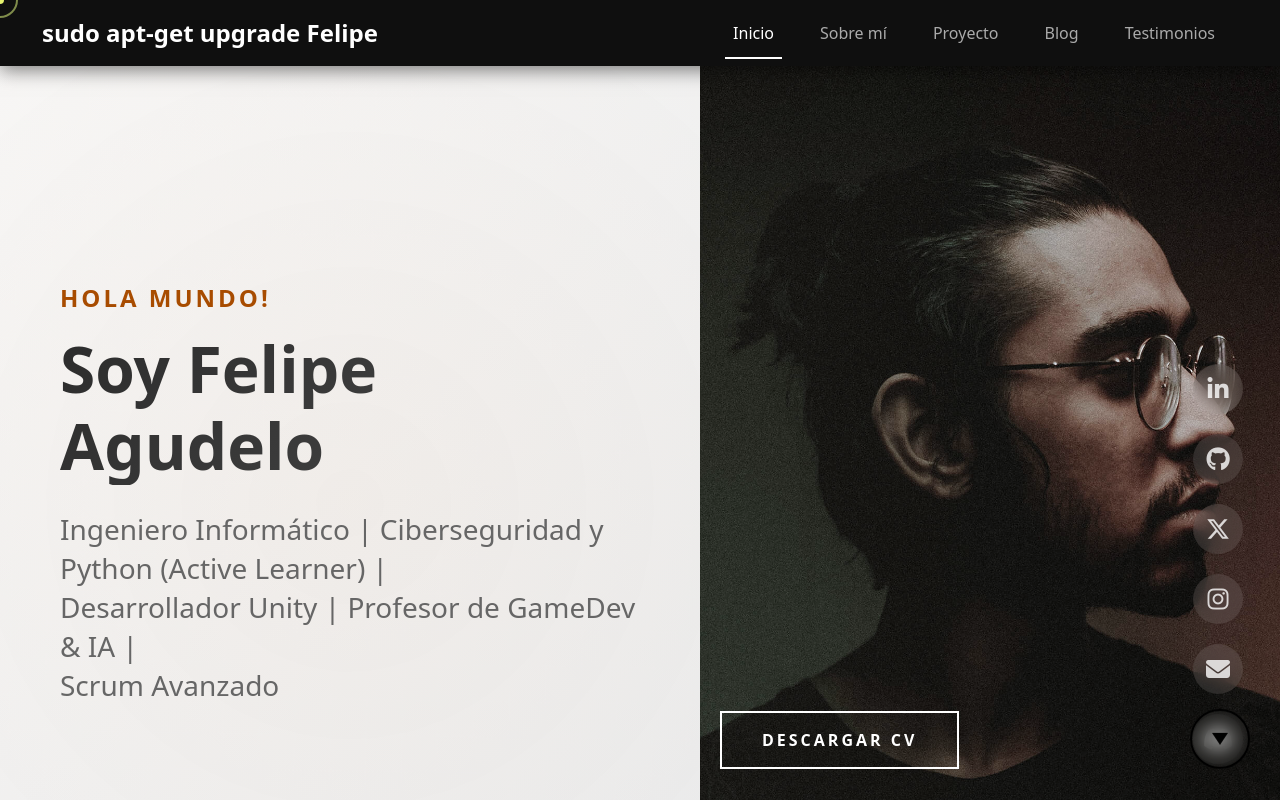
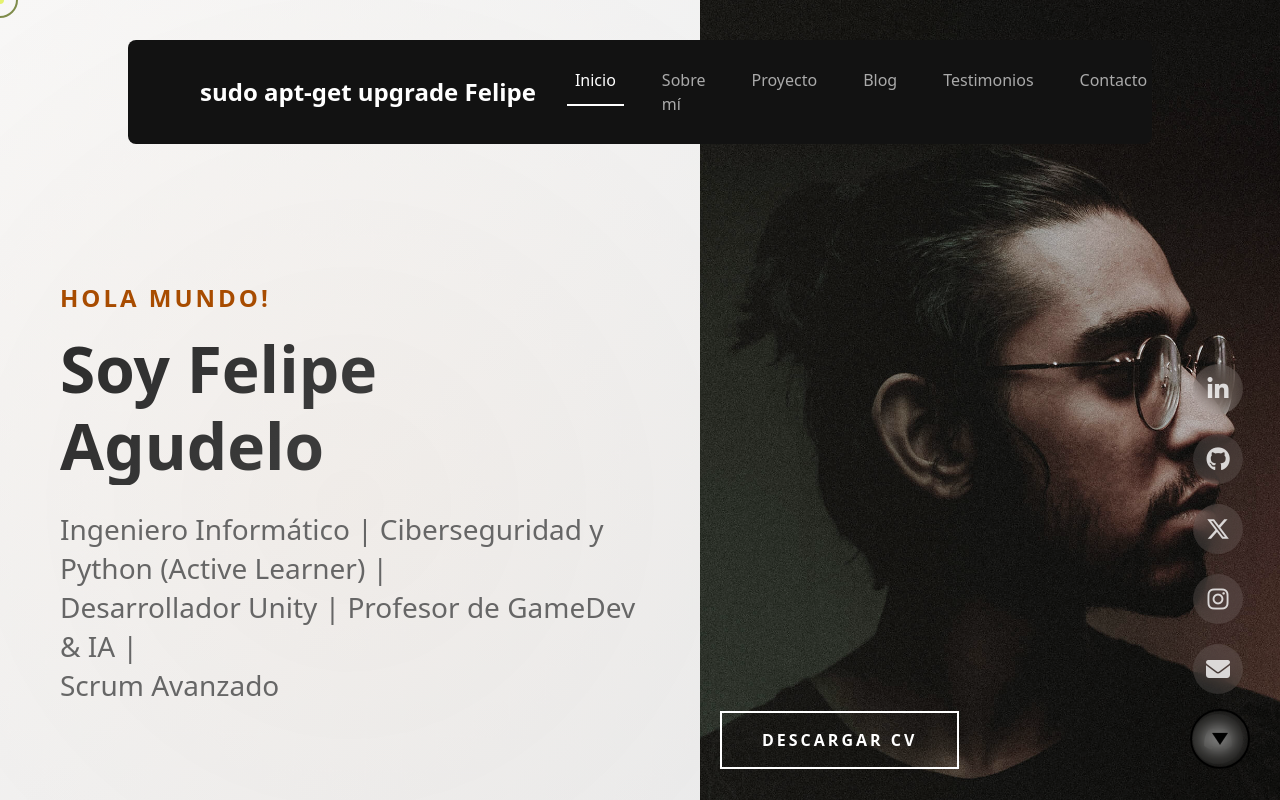
Before and after one commit to VmSoftwareSolution/LandingPage_Felipe_Agudelo, an Angular app: page / in a window 1280 px wide. Shown: the top 800 px of the page. Built offline with nearby package versions, Linux system fonts and the light colour scheme.

Commit message:
FIX(navbar): Ajuste bug navbar

```diff
--- a/src/app/core/layouts/navbar/navbar.html
+++ b/src/app/core/layouts/navbar/navbar.html
@@ -17,7 +17,7 @@
         <li class="nav-item" *ngFor="let link of navLinks; let i = index">
           <a class="nav-link"
              [class.active]="activeSection === link.section"
-             (click)="scrollTo(link.section)"
+             (click)="scrollTo($event, link.section)"
              href="#">
             {{ link.label }}
           </a>
--- a/src/app/core/layouts/navbar/navbar.ts
+++ b/src/app/core/layouts/navbar/navbar.ts
@@ -24,7 +24,8 @@
     { section: 'sobre', label: 'Sobre mí' },
     { section: 'proyecto', label: 'Proyecto' },
     { section: 'blog', label: 'Blog' },
-    { section: 'testimonios', label: 'Testimonios' }
+    { section: 'testimonios', label: 'Testimonios' },
+    { section: 'contacto', label: 'Contacto' }
   ];
 
   ngOnInit() {
@@ -93,11 +94,24 @@
     }
   };
 
-  scrollTo(sectionId: string): void {
+  scrollTo(event: Event, sectionId: string): void {
+    if (event && typeof event.preventDefault === 'function') {
+      event.preventDefault();
+    }
     this.setActiveSection(sectionId);
+    if (typeof window === 'undefined') return;
     const element = document.getElementById(sectionId);
-    if (element) {
-      element.scrollIntoView({ behavior: 'smooth' });
-    }
+    if (!element) return;
+
+    const navbarEl = this.host.nativeElement.querySelector('.custom-navbar') as HTMLElement | null;
+    const offset = navbarEl ? navbarEl.offsetHeight : 0;
+
+    const rect = element.getBoundingClientRect();
+    const targetY = rect.top + window.scrollY - offset - 10;
+    const currentY = window.scrollY || window.pageYOffset;
+
+    const direction = targetY > currentY ? 'down' : 'up';
+
+    window.scrollTo({ top: Math.max(0, Math.round(targetY)), behavior: 'smooth' });
   }
 }
--- a/src/app/pages/contact/contact.html
+++ b/src/app/pages/contact/contact.html
@@ -1,4 +1,4 @@
-<section class="contact-section">
+<section class="contact-section" id="contacto">
   <div class="container">
     <h2 class="title">Contacto.</h2>
     <p class="subtitle">
```
